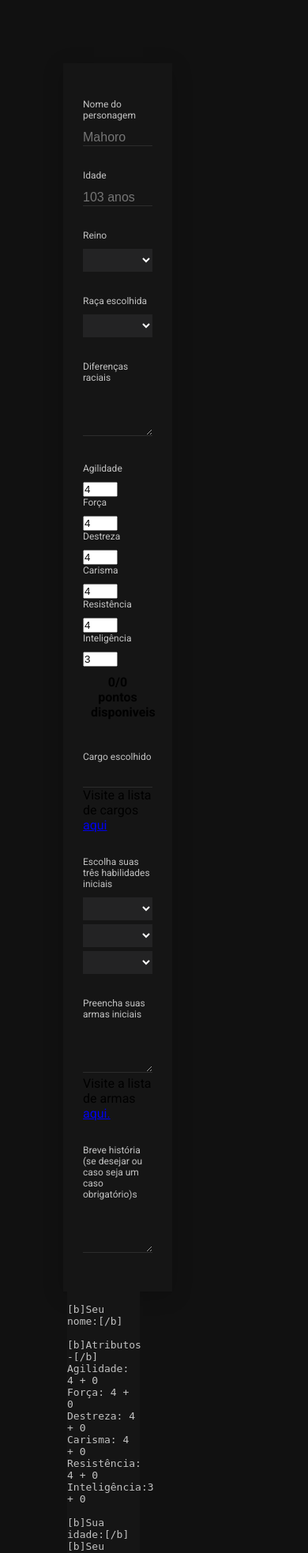
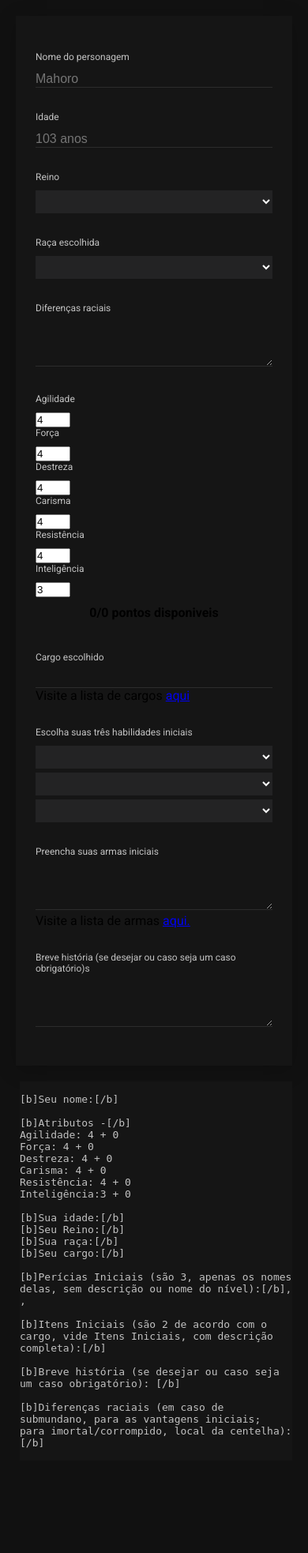
Before and after one commit to rickparapinski/samaria-charsheet, a PHP site: page / in a window 390 px wide. Shown: the top 1966 px of the page at 79% size. After the commit the page ends 1833 px from the top, so only its background shows below. Run offline with PHP 8.4, Linux system fonts and the light colour scheme.

Commit message:
layout changes

```diff
--- a/style.css
+++ b/style.css
@@ -11,7 +11,7 @@
 body {
   width: 100%;
   background: #111;
-  padding: 80px;
+  padding: 5%;
   font-family: "Roboto", sans-serif;
 }
 
@@ -25,6 +25,7 @@ label {
   width: 100%;
   display: flex;
   flex-direction: row;
+  margin: 0 auto;
 }
 
 .form {
@@ -35,7 +36,6 @@ label {
 }
 
 .result {
-  width: 40%;
   background-color: #151515;
   margin-left: 5px;
 }
@@ -109,7 +109,17 @@ textarea {
 }
 
 @media only screen and (max-width: 600px) {
+  body {
+    padding: 20px;
+  }
+
   #app {
     flex-direction: column;
   }
+  .form {
+    width: 100%;
+  }
+  .result {
+    margin-top: 20px;
+  }
 }
```
